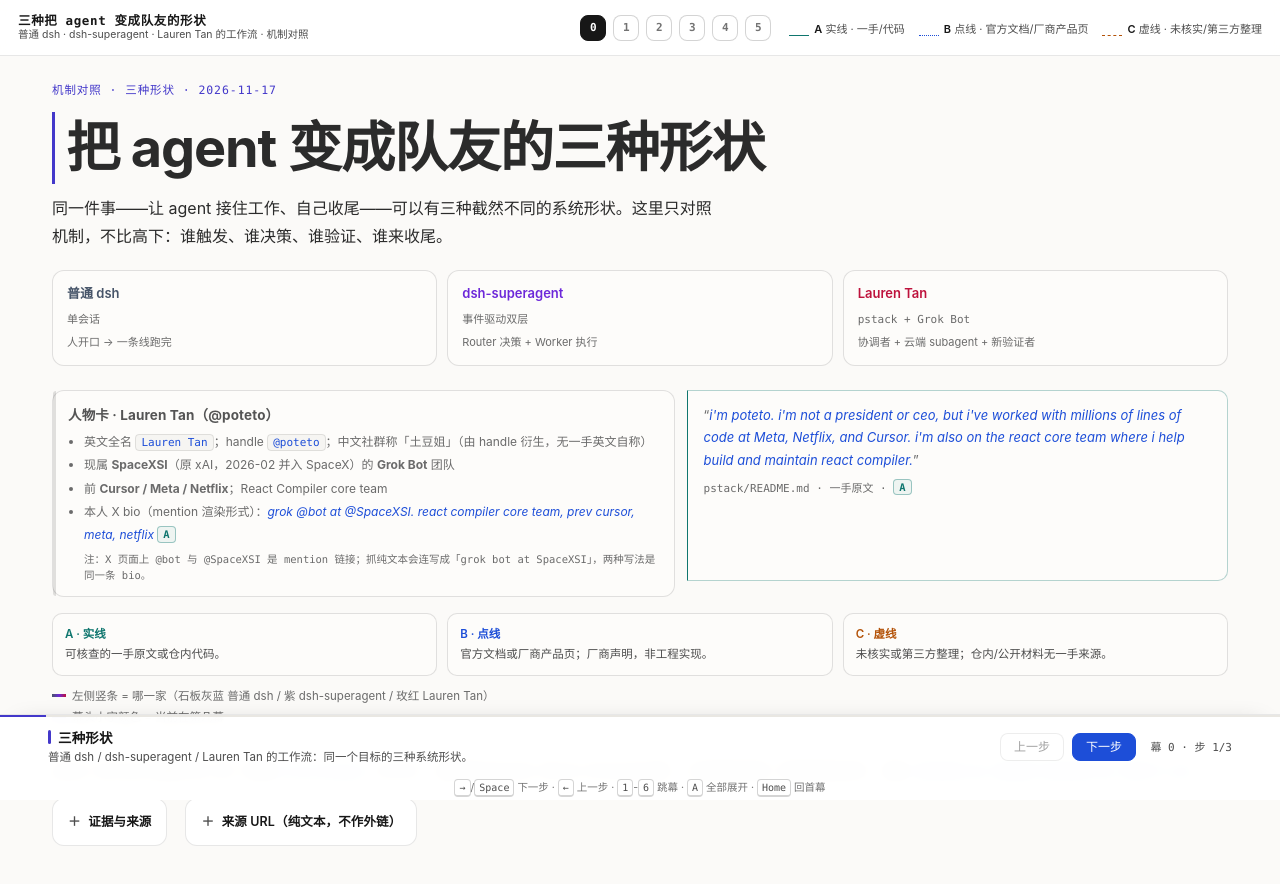
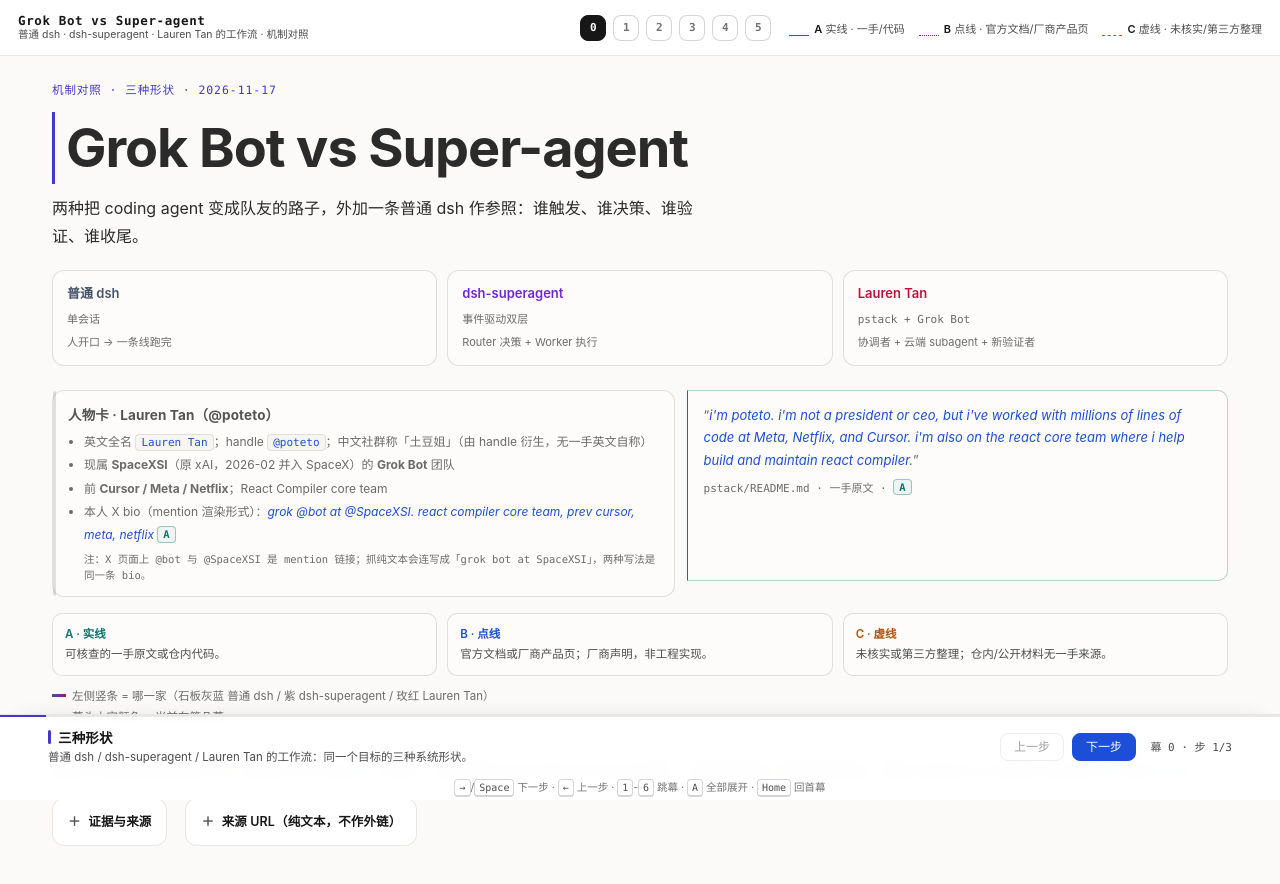
Before and after one commit to fan56/tech-blog, a plain HTML site: page grok-bot-vs-superagent/index.html in a window 1280 px wide. Drawn offline with Linux system fonts and the light colour scheme.

Commit message:
post: rename title to Grok Bot vs Super-agent

```diff
--- a/grok-bot-vs-superagent/index.html
+++ b/grok-bot-vs-superagent/index.html
@@ -3,7 +3,7 @@
 <head>
 <meta charset="utf-8">
 <meta name="viewport" content="width=device-width, initial-scale=1">
-<title>三种把 agent 变成队友的形状 · 机制对照</title>
+<title>Grok Bot vs Super-agent · 三种把 agent 变成队友的形状</title>
 <style>
 :root{
   --bg:#fbfaf8; --panel:#ffffff; --panel2:#ffffff; --code:#f6f5f2;
@@ -343,7 +343,7 @@ body[data-act="5"]{--act:#475569}
 <body>
 
 <header class="topbar">
-  <div class="brand">三种把 agent 变成队友的形状<small>普通 dsh · dsh-superagent · Lauren Tan 的工作流 · 机制对照</small></div>
+  <div class="brand">Grok Bot vs Super-agent<small>普通 dsh · dsh-superagent · Lauren Tan 的工作流 · 机制对照</small></div>
   <nav class="dots" id="dots" aria-label="幕导航"></nav>
   <div class="legend" aria-label="证据等级图例">
     <span><i class="k"></i><b>A</b> 实线 · 一手/代码</span>
@@ -358,8 +358,8 @@ body[data-act="5"]{--act:#475569}
 <section class="scene" data-act="0" id="scene0">
   <div class="scene-head">
   <div class="eyebrow dim" id="cv-kicker">机制对照 · 三种形状 · 2026-11-17</div>
-  <h1 class="dim" id="cv-title">把 agent 变成队友的三种形状</h1>
-  <p class="lede dim" id="cv-sub">同一件事——让 agent 接住工作、自己收尾——可以有三种截然不同的系统形状。这里只对照机制，不比高下：谁触发、谁决策、谁验证、谁来收尾。</p>
+  <h1 class="dim" id="cv-title">Grok Bot vs Super-agent</h1>
+  <p class="lede dim" id="cv-sub">两种把 coding agent 变成队友的路子，外加一条普通 dsh 作参照：谁触发、谁决策、谁验证、谁收尾。</p>
   </div>
 
   <div class="shapes dim" id="cv-shapes">
```
Also changed, not shown: index.html (+2 -2 lines).
